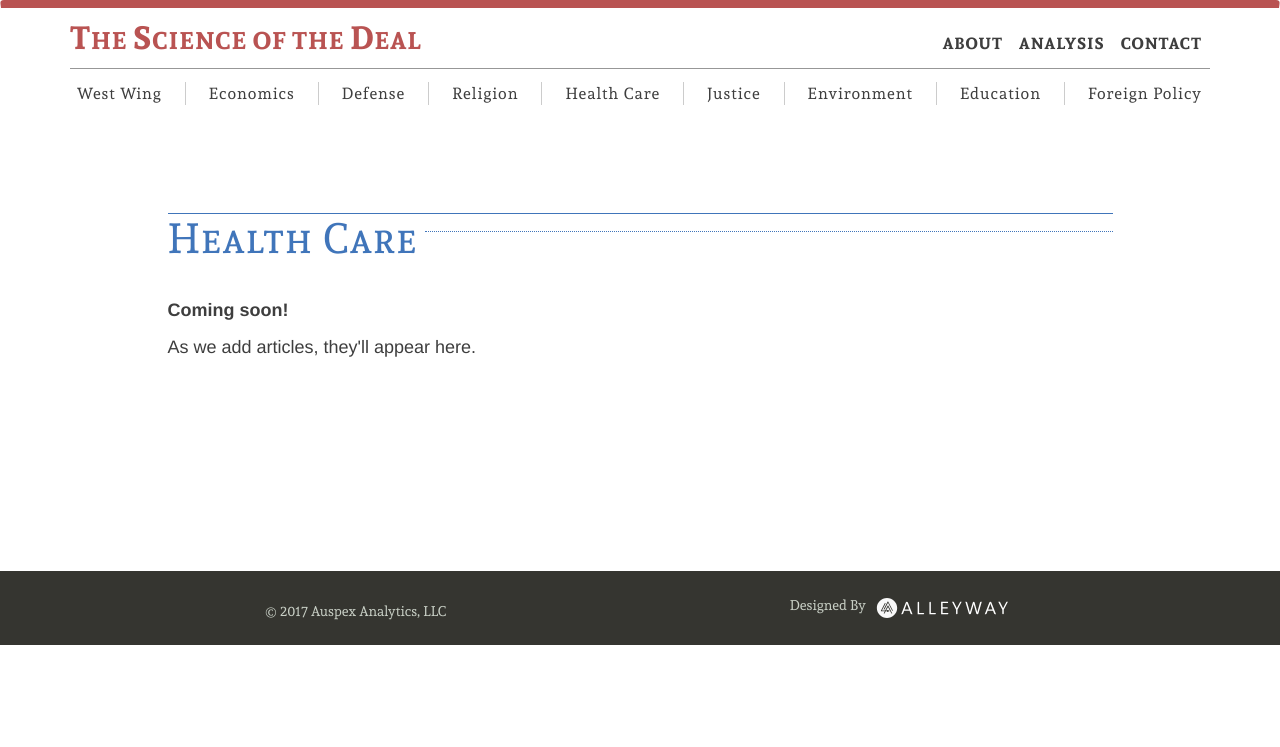
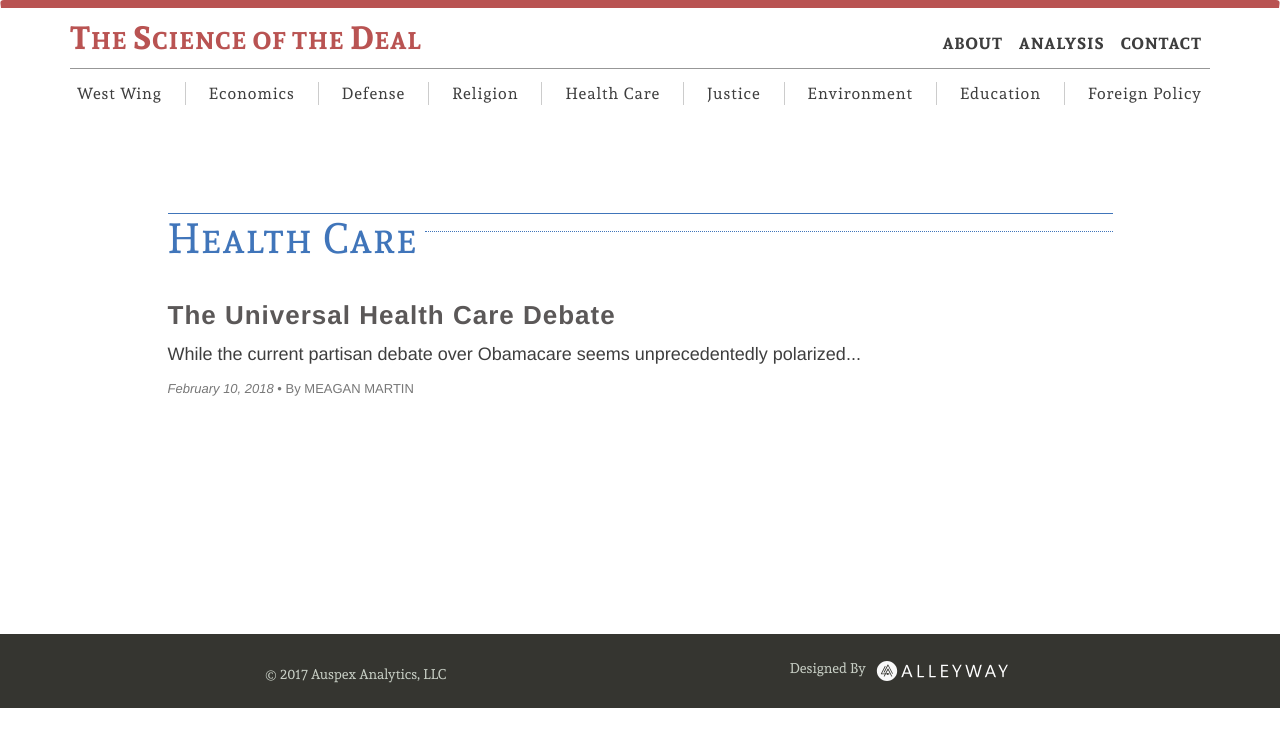
Before and after one commit to alleyway/thescienceofthedeal, a Jekyll site: the page built from health-care.html, in a window 1280 px wide. Shown: the top 747 px of the page. Built offline with Jekyll 4.4.1, drawn with Linux system fonts in a browser that asks for light colours.

Commit message:
category tweaks

```diff
--- a/_posts/2018-02-01-Terrorism.html
+++ b/_posts/2018-02-01-Terrorism.html
@@ -7,7 +7,7 @@ image: terrorism photo
 published: true
 description: President Trump has been criticized for the way that he responds to and talks about terrorist attacks. Part of this is that he specifically focuses on...
 categories:
-    - National Security
+    - national-security
 tags:
     - alphatagtest
     - betatagtest
--- a/_posts/2018-02-10-Health-Care.html
+++ b/_posts/2018-02-10-Health-Care.html
@@ -7,7 +7,7 @@ image: health care photo
 published: true
 description: While the current partisan debate over Obamacare seems unprecedentedly polarized...
 categories:
-    - Health Care
+    - health-care
 tags:
     - alphatagtest
     - betatagtest
```
